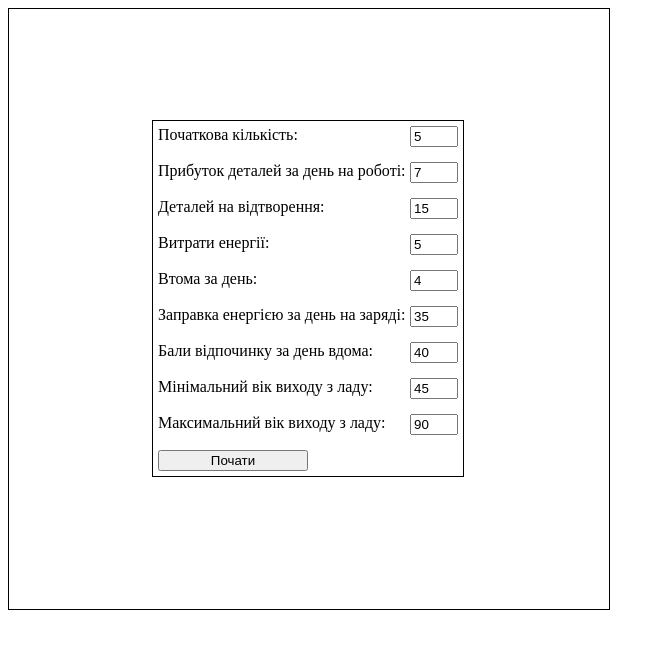
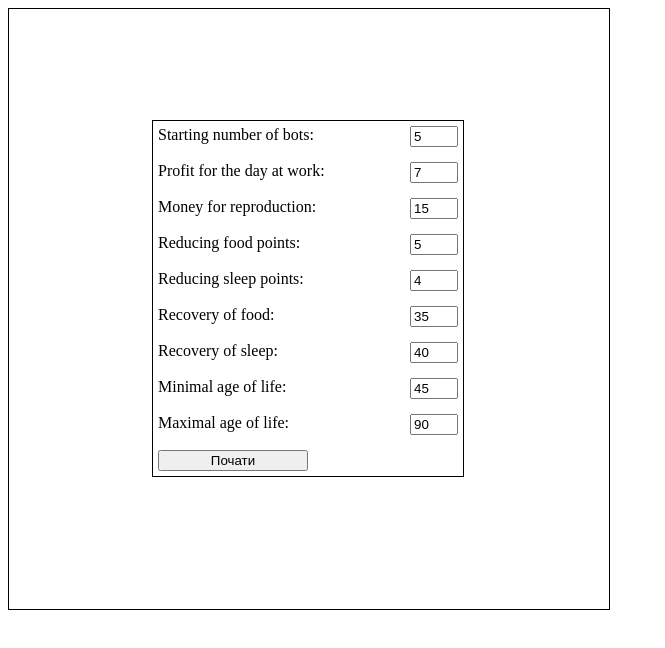
Before and after one commit to boslaw/funnyLife, a website: page index.html in a window 1280 px wide. Shown: the whole page, without its empty margins (0-665 px from the left). Drawn offline with Linux system fonts and the light colour scheme.

Commit message:
Update index.html

```diff
--- a/index.html
+++ b/index.html
@@ -54,15 +54,15 @@
 <canvas id="fLife" width="600" height="600"></canvas>
 <canvas id="stations" width="600" height="600"></canvas>
 <div id="settings">
-<label for="startCount">Початкова кількість:<input id="startCount" type="number" value="5"/></label><br/>
-<label for="moneyPlus">Прибуток деталей за день на роботі:<input id="moneyPlus" type="number" value="7"/></label><br/>
-<label for="replMoney">Деталей на відтворення:<input id="replMoney" type="number" value="15"/></label><br/>
-<label for="eatMinus">Витрати енергії:<input id="eatMinus" type="number" value="5"/></label><br/>
-<label for="sleepMinus">Втома за день:<input id="sleepMinus" type="number" value="4"/></label><br/>
-<label for="eatPlus">Заправка енергією за день на заряді:<input id="eatPlus" type="number" value="35"/></label><br/>
-<label for="sleepPlus">Бали відпочинку за день вдома:<input id="sleepPlus" type="number" value="40"/></label><br/>
-<label for="minAge">Мінімальний вік виходу з ладу:<input id="minAge" type="number" value="45"/></label><br/>
-<label for="maxAge">Максимальний вік виходу з ладу:<input id="maxAge" type="number" value="90"/></label><br/>
+<label for="startCount">Starting number of bots:<input id="startCount" type="number" value="5"/></label><br/>
+<label for="moneyPlus">Profit for the day at work:<input id="moneyPlus" type="number" value="7"/></label><br/>
+<label for="replMoney">Money for reproduction:<input id="replMoney" type="number" value="15"/></label><br/>
+<label for="eatMinus">Reducing food points:<input id="eatMinus" type="number" value="5"/></label><br/>
+<label for="sleepMinus">Reducing sleep points:<input id="sleepMinus" type="number" value="4"/></label><br/>
+<label for="eatPlus">Recovery of food:<input id="eatPlus" type="number" value="35"/></label><br/>
+<label for="sleepPlus">Recovery of sleep:<input id="sleepPlus" type="number" value="40"/></label><br/>
+<label for="minAge">Minimal age of life:<input id="minAge" type="number" value="45"/></label><br/>
+<label for="maxAge">Maximal age of life:<input id="maxAge" type="number" value="90"/></label><br/>
 <input type="button" id="start" value="Почати"/>
 </div>
 <div id="log"></div>
```
